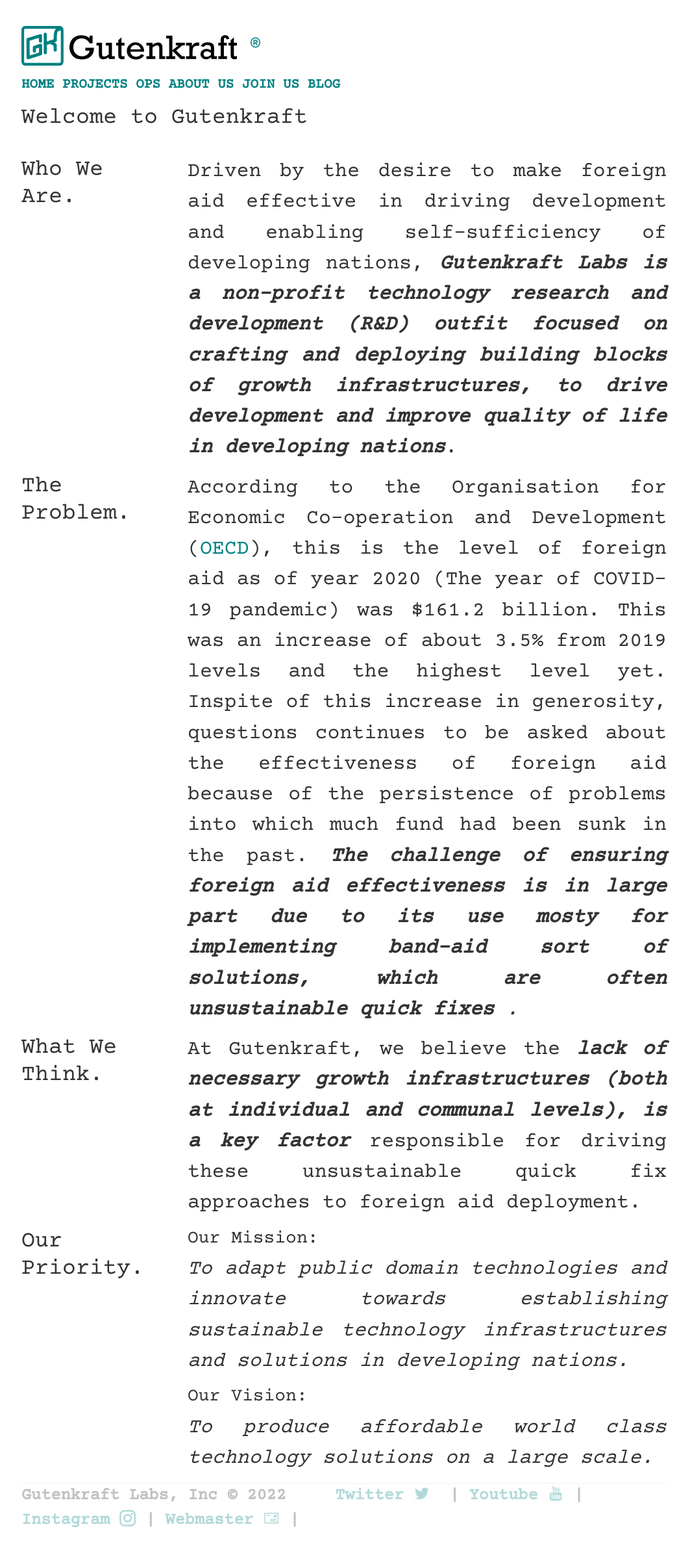
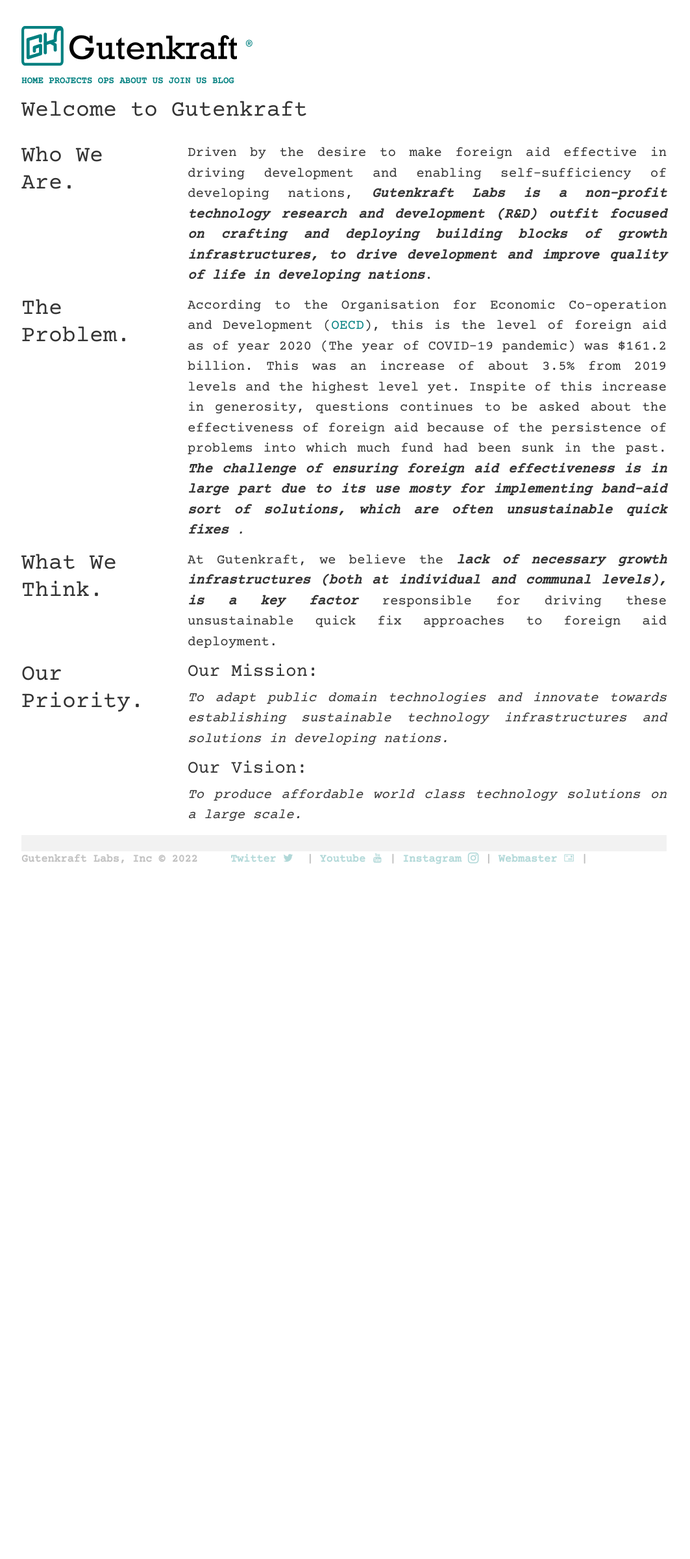
Before and after one commit to oferonmi/datafilik.github.io, a Jekyll site: the page built from index.html, in a window 1280 px wide. Shown: the whole page at 65% size, without its empty margins (110-1173 px from the left). Built offline with Jekyll 4.4.1, drawn with Linux system fonts in a browser that asks for light colours; some web fonts are replaced; after the commit the page ends 1375 px from its top, so only the background shows below that.

Commit message:
css edit

```diff
--- a/css/main.css
+++ b/css/main.css
@@ -19,7 +19,7 @@ body {
     /* font-family: 'Cutive Mono', 'Overpass Mono', 'Courier Prime', 'Space Mono', 'Fira Code'; */
     /* font-family: 'Fira Code', 'Cutive Mono', 'Overpass Mono', 'Courier Prime', 'Space Mono'; */
 
-    font-size: 1.5em;
+    /* font-size: 1.5em; */
     color: #333;
 }
 
@@ -53,8 +53,6 @@ a:hover {
 
 p {
     font-size: 1.5em;
-    /* line-height: 1.4em;
-    color: #333; */
 }
 
 header{
@@ -66,7 +64,7 @@ footer {
     margin-top: auto;
     background-color: rgba(47, 90, 47, 0);
     opacity: 0.3;
-    border-top: 1px solid #d5d5d5;
+    border-top: 1.5em solid #d5d5d5;
     font-size: 1.2em;
 }
 
```
